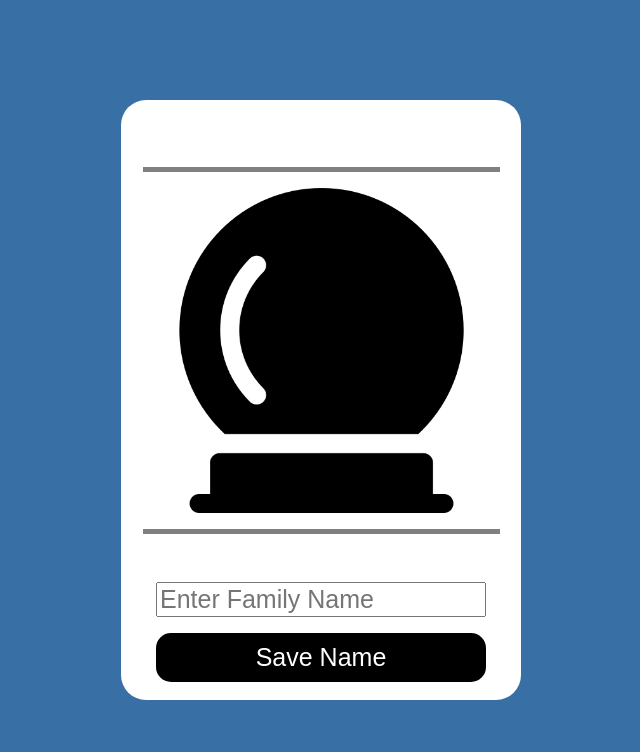
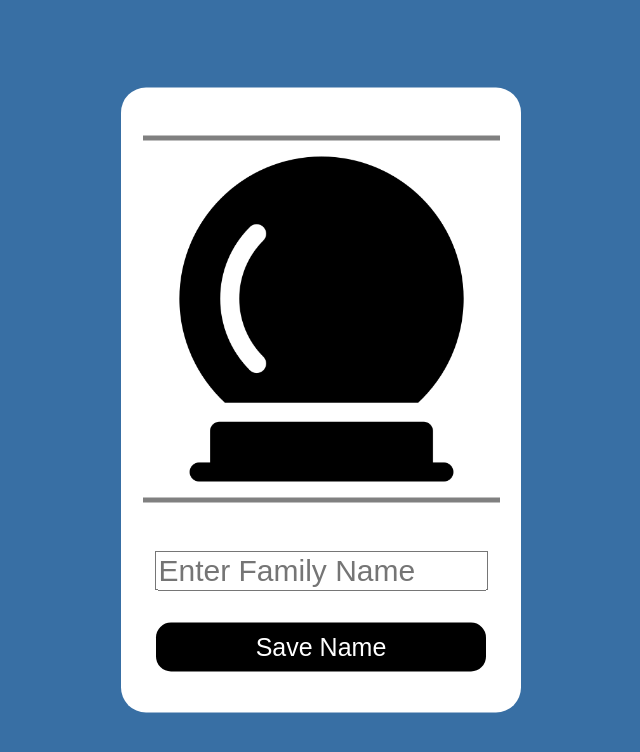
Before and after one commit to emm-garzon/DM_Foundations_Capstone, a website: page landing/landing.html in a window 1280 px wide. Shown: the whole page, without its empty margins (319-959 px from the left). Drawn offline with Linux system fonts and the light colour scheme; files that its build step writes are made by us from their sources.

Commit message:
css updates

```diff
--- a/landing/landing.css
+++ b/landing/landing.css
@@ -13,7 +13,7 @@ img {
 form {
   display: inline-block;
   width: 400px;
-  height: 600px;
+  height: 625px;
   /* margin: 0 auto; */
   border-radius: 25px;
   position: fixed;
@@ -27,12 +27,15 @@ form {
   /* display: inline-block; */
   display: flex;
   flex-direction: column;
-  justify-content: center;
   align-items: center;
 }
 
 input[type="text"] {
-  font-size: 25px;
+  font-size: 30px;
+}
+
+#famName {
+  width: 325px;
 }
 
 #submit {
@@ -43,7 +46,7 @@ input[type="text"] {
   background-color: black;
   color: white;
   border-width: 0px;
-  margin-top: 1rem;
+  margin-top: 2rem;
   transition: transform 0.2s;
 }
 
```
